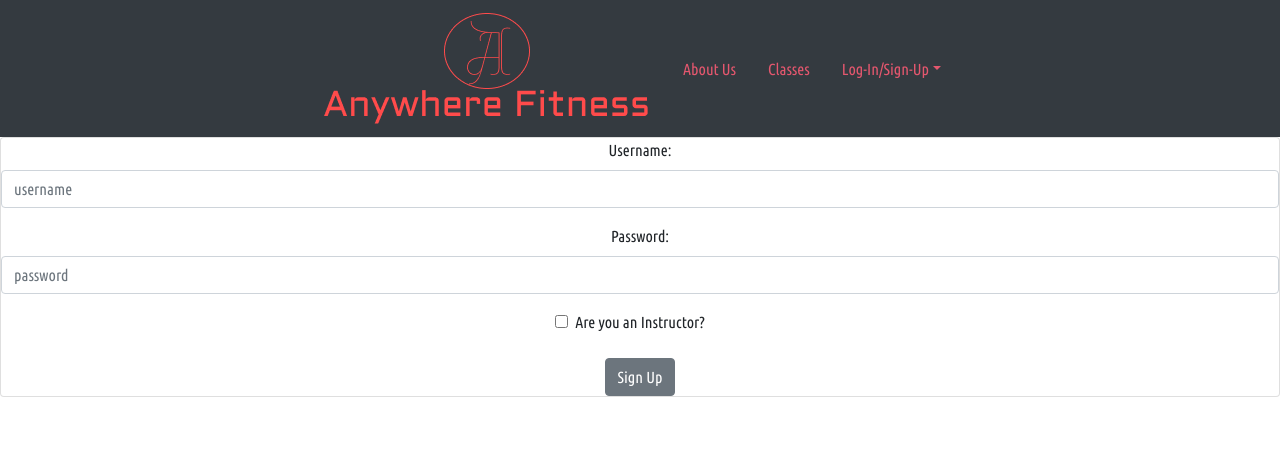
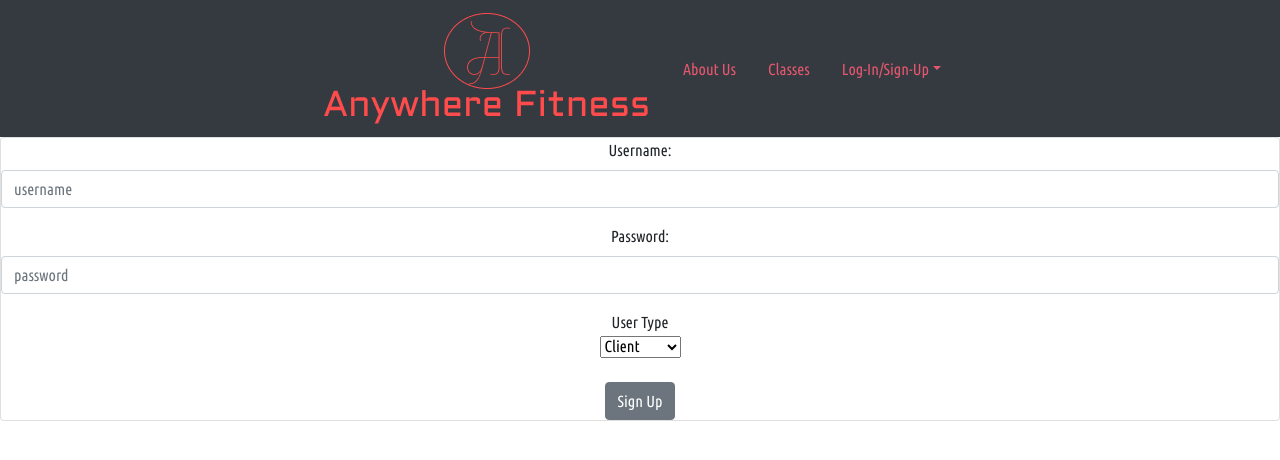
Before and after one commit to Build-week-Anywhere-Fitness-II/Front-End, a React (Create React App) app in the folder anywherefit/: page /register in a window 1280 px wide. Shown: the top 460 px of the page. Built offline with nearby package versions, Linux system fonts and the light colour scheme.

Commit message:
completed form validation with yup

```diff
--- a/anywherefit/package.json
+++ b/anywherefit/package.json
@@ -15,7 +15,8 @@
     "react-scripts": "3.4.3",
     "reactstrap": "^8.6.0",
     "redux": "^4.0.5",
-    "styled-components": "^5.2.0"
+    "styled-components": "^5.2.0",
+    "yup": "^0.29.3"
   },
   "scripts": {
     "start": "react-scripts start",
--- a/anywherefit/src/components/register.js
+++ b/anywherefit/src/components/register.js
@@ -1,31 +1,71 @@
-import React from "react";
+import React, {useState,useEffect} from "react";
 import { Card, Form, Input, Label, Button, FormGroup } from "reactstrap";
+import * as yup from 'yup';
 
 const Register = () => {
+
     const [signUp, setSignUp] = React.useState({
         username:'',
         password:'',
-        instructor:false,
+        role: {
+            instructor:false,
+            client:false
+        }
     });
 
+    // state disabled for button
+    const [isDisabled,setisDisabled] = useState(true);
+
+    //set errors array to log errors
+    const [errors,setErrors] = useState({
+        name:"",
+        password:""
+    })
+
+    // change the value of the field to equal user input
     const handleChange = (e) => {
         setSignUp({
             ...signUp,
             [e.target.name]:e.target.value
         })
+        validateChanges(e)
     }
-    const handleChecked = (e) => {
-setSignUp({
-    ...signUp,
-    [e.target.name]:e.target.checked
-})
+
+//     const handleChecked = (e) => {
+// setSignUp({
+//     ...signUp,
+//     [e.target.name]:e.target.checked
+// })
+//     }
+    // post to DB when available
+    const submitForm = (e) => {
+        e.preventDefault();
     }
+
+    //when all forms are valid submit is no longer disabled
+    useEffect(()=>{
+        formSchema.isValid(signUp).then(valid => setisDisabled(!valid));
+    },[signUp])
+
+    const validateChanges= (e) =>{
+        e.persist()
+        yup.reach(formSchema,e.target.name).validate(e.target.value)
+        .then(valid => setErrors({...errors,[e.target.name]:''}))
+        .catch(err => setErrors({...errors,[e.target.name]:err.errors[0]}))
+    }
+
+    const formSchema = yup.object().shape({
+        username:yup.string().required('Username required'),
+        password:yup.string().required('Password Required').min(5,'password too short')
+    })
+
 return (
 <Card>
-    <Form>
+    <Form onSubmit={submitForm}>
         <FormGroup>
-        <Label for="username">Username: </Label>
+        <Label htmlFor="username">Username: </Label>
         <Input type="text"
+        data-cy="username"
         name = "username"
         id="username"
         placeholder="username"
@@ -33,8 +73,9 @@ return (
         onChange={handleChange}/>
         </FormGroup>
         <FormGroup>
-        <Label for="password">Password: </Label>
+        <Label htmlFor="password">Password: </Label>
         <Input type="text"
+        data-cy="password"
         name="password"
         placeholder="password"
         id="password"
@@ -42,17 +83,15 @@ return (
         onChange={handleChange}/>
         </FormGroup>
         <FormGroup>
-        <Label for="instructor">
-            <Input type="checkbox"
-        name="instructor"
-        id="instructor"
-        value={signUp.instructor}
-        onChange={handleChecked}/>
-        Are you an Instructor?
+        <Label>User Type<br/>
+            <select id="userType" name="userType" defaultValue="client" onChange={handleChange}>
+                <option data-cy="client" value="client">Client</option>
+                <option data-cy="instructor" value="instructor">Instructor</option>
+            </select>
         </Label>
         </FormGroup>
 
-        <Button>Sign Up</Button>
+        <Button type="submit">Sign Up</Button>
     </Form>
 </Card>
 )
```
Also changed, not shown: anywherefit/src/components/instructorProfile.js (+11 -0 lines), 1 other file (tests, documents, lock files or other folders).
